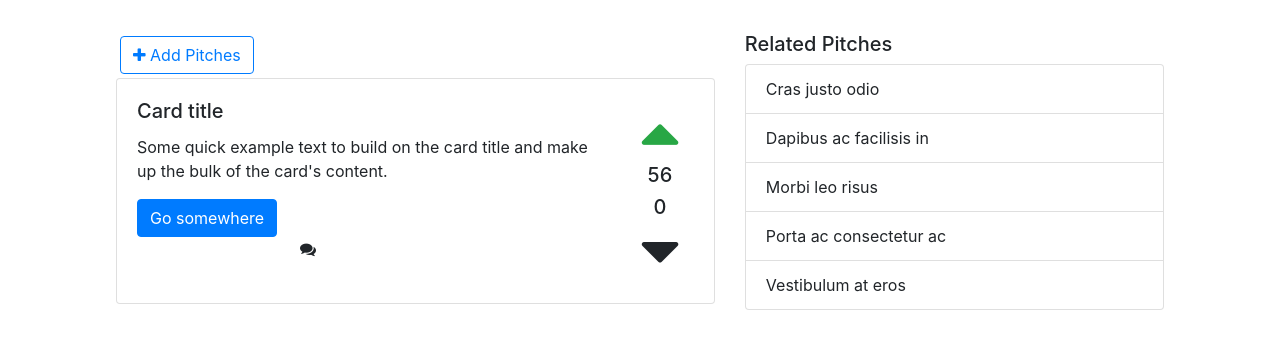
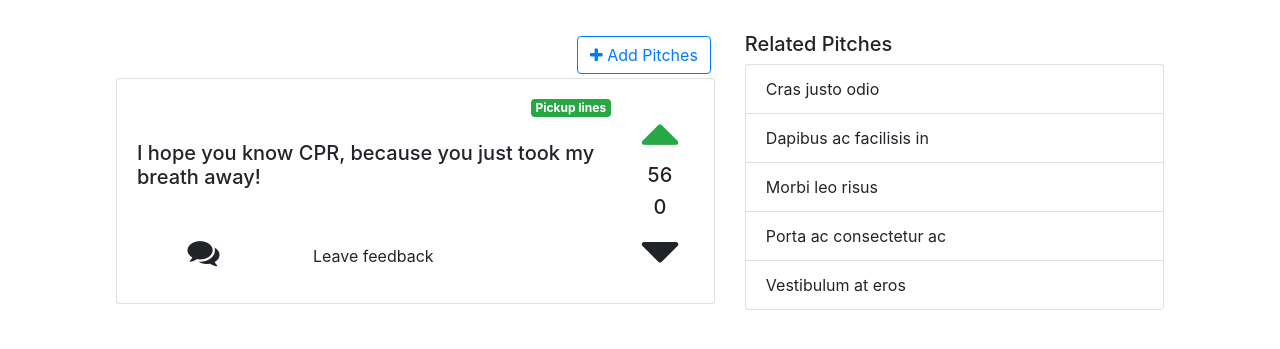
Before and after one commit to k-koech/Notebook, a Flask app: page / in a window 1280 px wide. Shown: the part 56-405 px from the top of the page. Run offline with Flask 2, Linux system fonts and the light colour scheme; some libraries are stand-ins or nearby versions.

Commit message:
added pitch form file

```diff
--- a/app/static/css/index.css
+++ b/app/static/css/index.css
@@ -0,0 +1,12 @@
+.votes
+{
+  justify-content: center;
+  align-items: center;
+}
+
+
+.add-btn
+{
+    display: flex;
+    align-items: flex-end;
+}
--- /dev/null
+++ b/app/templates/addPitchModal.html
@@ -0,0 +1,19 @@
+<div class="modal fade" id="PitchModal" tabindex="-1" role="dialog" aria-labelledby="exampleModalLabel" aria-hidden="true">
+  <div class="modal-dialog" role="document">
+    <div class="modal-content">
+      <div class="modal-header">
+        <h5 class="modal-title" id="exampleModalLabel">Modal title</h5>
+        <button type="button" class="close" data-dismiss="modal" aria-label="Close">
+          <span aria-hidden="true">&times;</span>
+        </button>
+      </div>
+      <div class="modal-body">
+        ...
+      </div>
+      <div class="modal-footer">
+        <button type="button" class="btn btn-secondary" data-dismiss="modal">Close</button>
+        <button type="button" class="btn btn-primary">Save changes</button>
+      </div>
+    </div>
+  </div>
+</div>
--- a/app/templates/index.html
+++ b/app/templates/index.html
@@ -7,18 +7,24 @@
 <div class="container ">
   <div class="row m-3 pt-3">
     <div class="col-md-7">
-        <button type="button" class="btn btn-outline-primary m-1" align="right"><i class="fa fa-plus" aria-hidden="true"></i>
+        <div class="add-btn">
+            <button type="button" data-toggle="modal" data-target="#PitchModal" class="btn btn-outline-primary m-1 ml-auto" ><i class="fa fa-plus" aria-hidden="true"></i>
             Add Pitches</button>
+        </div>
+
         <div class="card mb-4" >
             <div class="card-body">
                 <div class="row">
                     <div class="col-md-10">
-                        <h5 class="card-title">Card title</h5>
-                        <p class="card-text">Some quick example text to build on the card title and make up the bulk of the card's content.</p>
-                        <a href="#" class="btn btn-primary">Go somewhere</a>
                         <div class="row">
-                            <div class="col-md-4"></div>
-                            <div class="col-md-4"><i class="fa fa-comments" aria-hidden="true"></i></div>
+                            <span class="badge badge-success  ml-auto">Pickup lines</span>
+                        </div>
+                        <h5 class="card-text mt-4">
+                            I hope you know CPR, because you just took my breath away!
+                        </h5>
+                        <div class="row mt-5">
+                            <div class="col-md-4 text-center"><i class="fa fa-comments fa-2x" aria-hidden="true"></i></div>
+                            <div class="col-md-7"><button class="btn">Leave feedback</button></div>
                         </div>
                     </div>
 
@@ -36,6 +42,10 @@
                 </div>
 
             </div>
+
+            {% block AddPitchmodal %}
+               {% include 'addPitchModal.html' %}
+            {% endblock %}
 
         </div>
 
```
